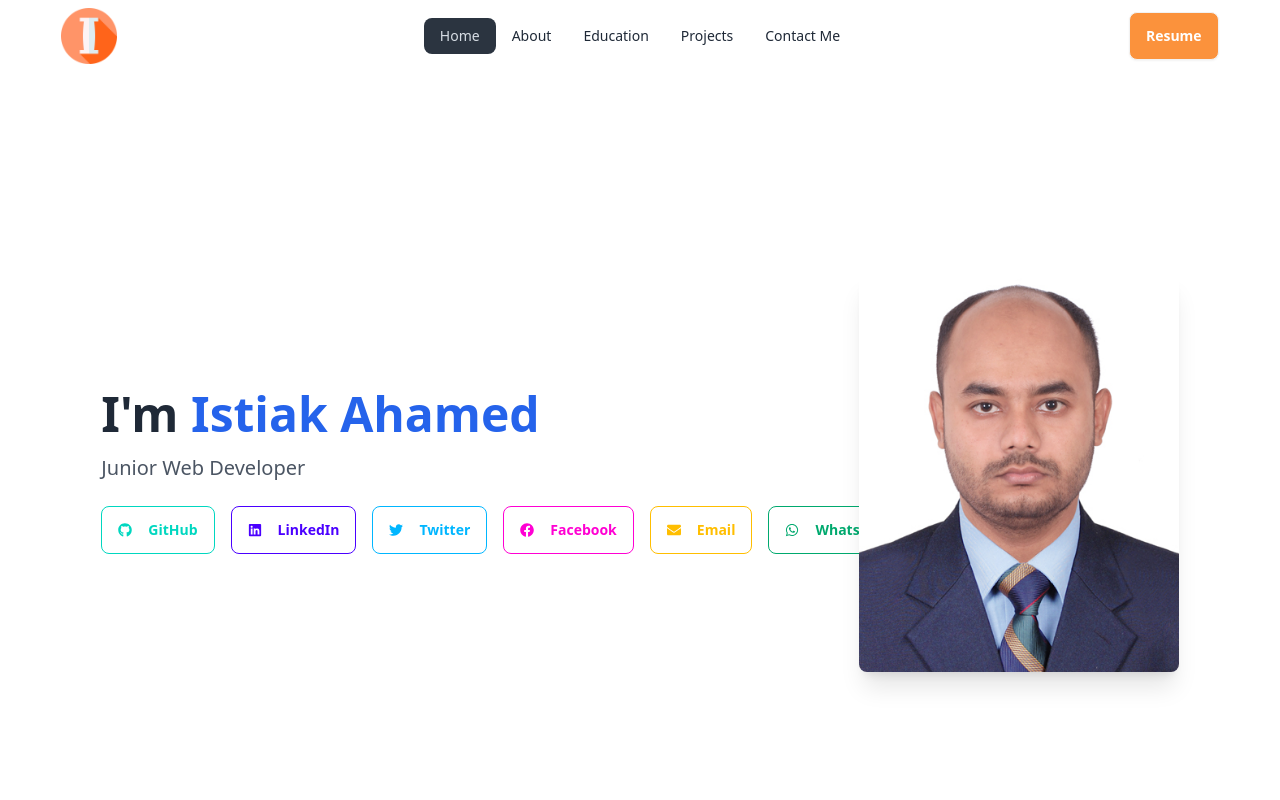
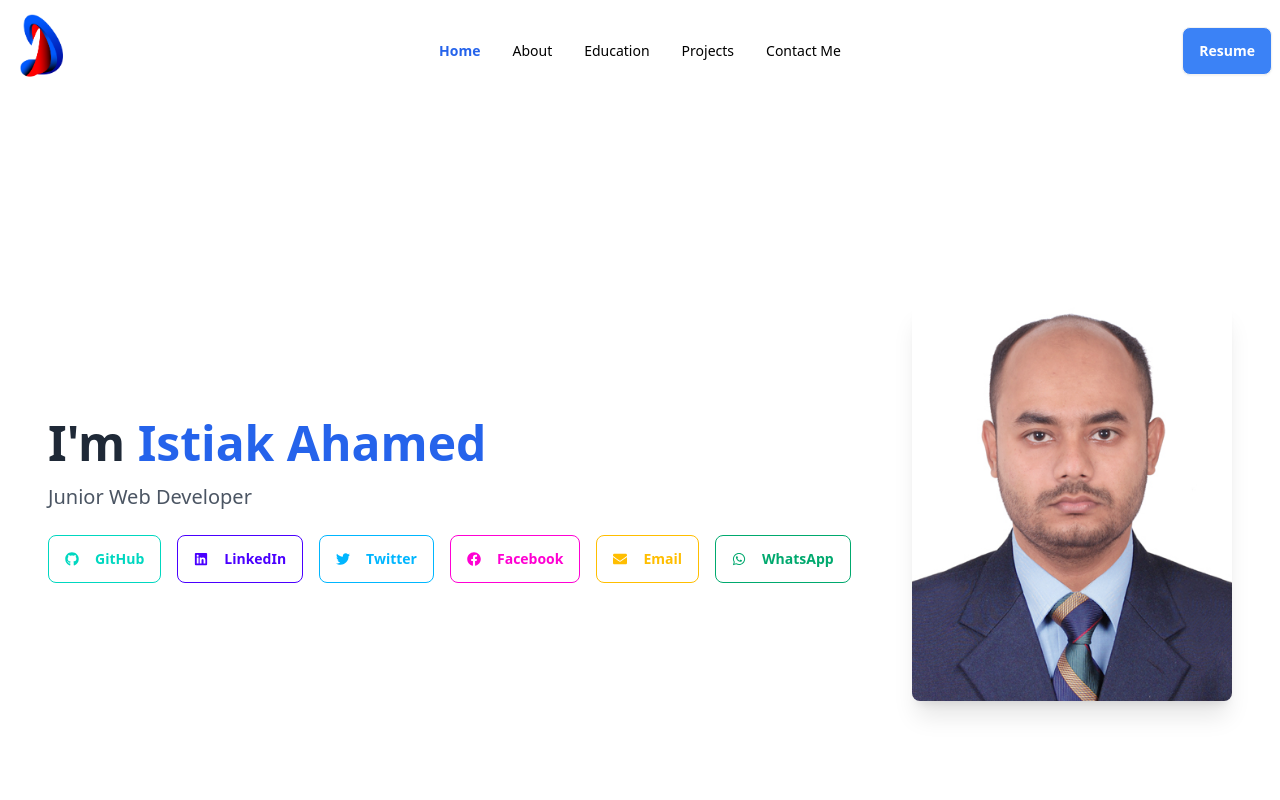
Before and after one commit to istiak19/Portfolio, a React (Vite) app: page / in a window 1280 px wide. Shown: the top 800 px of the page. Built offline with nearby package versions, Linux system fonts and the light colour scheme.

Commit message:
navbar update

```diff
--- /dev/null
+++ b/src/Components/Footer/Footer.jsx
@@ -0,0 +1,11 @@
+const Footer = () => {
+    return (
+        <footer className="footer footer-center bg-base-300 text-base-content p-4">
+            <aside>
+                <p>Copyright © {new Date().getFullYear()} - All right reserved by Istiak Ahamed</p>
+            </aside>
+        </footer>
+    );
+};
+
+export default Footer;
--- a/src/Components/Navbar/Navbar.jsx
+++ b/src/Components/Navbar/Navbar.jsx
@@ -4,15 +4,26 @@ import logoPic from '../../assets/logo.png';
 const Navbar = () => {
     const links = (
         <>
-            <li><NavLink to='/'>Home</NavLink></li>
-            <li><NavLink to='/about'>About</NavLink></li>
-            <li><NavLink to='/edu'>Education</NavLink></li>
-            <li><NavLink to='/project'>Projects</NavLink></li>
-            <li><NavLink to='/contact'>Contact Me</NavLink></li>
+            <li><NavLink className={({ isActive }) => (isActive ? "!text-blue-600 font-semibold" : "text-black")} to='/'>Home</NavLink></li>
+            <li><NavLink className={({ isActive }) => (isActive ? "!text-blue-600 font-semibold" : "text-black")} to='/about'>About</NavLink></li>
+            <li><NavLink className={({ isActive }) => (isActive ? "!text-blue-600 font-semibold" : "text-black")} to='/edu'>Education</NavLink></li>
+            <li><NavLink className={({ isActive }) => (isActive ? "!text-blue-600 font-semibold" : "text-black")} to='/project'>Projects</NavLink></li>
+            <li><NavLink className={({ isActive }) => (isActive ? "!text-blue-600 font-semibold" : "text-black")} to='/contact'>Contact Me</NavLink></li>
         </>
     );
 
-    const resumeLink = 'https://drive.google.com/file/d/1rOuG4boxEYfHWvsVUlg74ZgdriceK9Gt/view?usp=drive_link';
+    const resumeLink = 'https://drive.google.com/uc?export=download&id=1lEQfIPHSfUKngD-9H81wTvOKe6iExv2P';
+    const resumeViewLink = 'https://drive.google.com/file/d/1lEQfIPHSfUKngD-9H81wTvOKe6iExv2P/view?usp=sharing';
+
+    const handleResumeDownload = () => {
+        window.open(resumeViewLink, '_blank');
+        const link = document.createElement('a');
+        link.href = resumeLink;
+        link.setAttribute('download', 'Resume.pdf');
+        document.body.appendChild(link);
+        link.click();
+        document.body.removeChild(link);
+    };
 
     return (
         <div className="navbar sticky top-0 z-50 backdrop-blur-lg">
@@ -39,7 +50,7 @@ const Navbar = () => {
                     </ul>
                 </div>
                 <Link to='/' className="">
-                    <img className='w-14' src={logoPic} alt="Logo" />
+                    <img className='w-16' src={logoPic} alt="Logo" />
                 </Link>
             </div>
             <div className="navbar-center hidden lg:flex">
@@ -48,14 +59,12 @@ const Navbar = () => {
                 </ul>
             </div>
             <div className="navbar-end">
-                <a
-                    href={resumeLink}
-                    target="_blank"
-                    rel="noopener noreferrer"
-                    className="btn bg-orange-400 text-white"
+                <button
+                    onClick={handleResumeDownload}
+                    className="btn bg-blue-500 text-white"
                 >
                     Resume
-                </a>
+                </button>
             </div>
         </div>
     );
--- a/src/Layouts/MainLayout.jsx
+++ b/src/Layouts/MainLayout.jsx
@@ -1,11 +1,13 @@
 import { Outlet } from "react-router-dom";
 import Navbar from "../Components/Navbar/Navbar";
+import Footer from "../Components/Footer/Footer";
 
 const MainLayout = () => {
     return (
-        <div className="w-11/12 mx-auto">
+        <div>
             <Navbar></Navbar>
             <Outlet></Outlet>
+            <Footer></Footer>
         </div>
     );
 };
```
Also changed, not shown: src/assets/logo.png.
